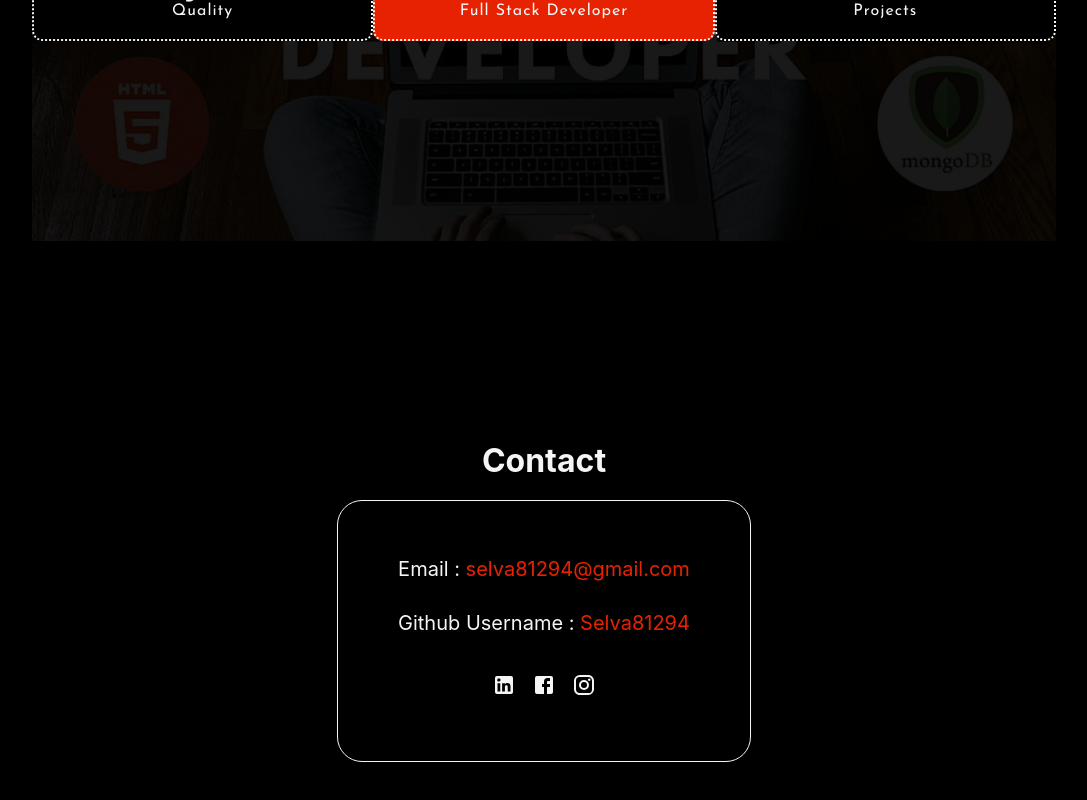
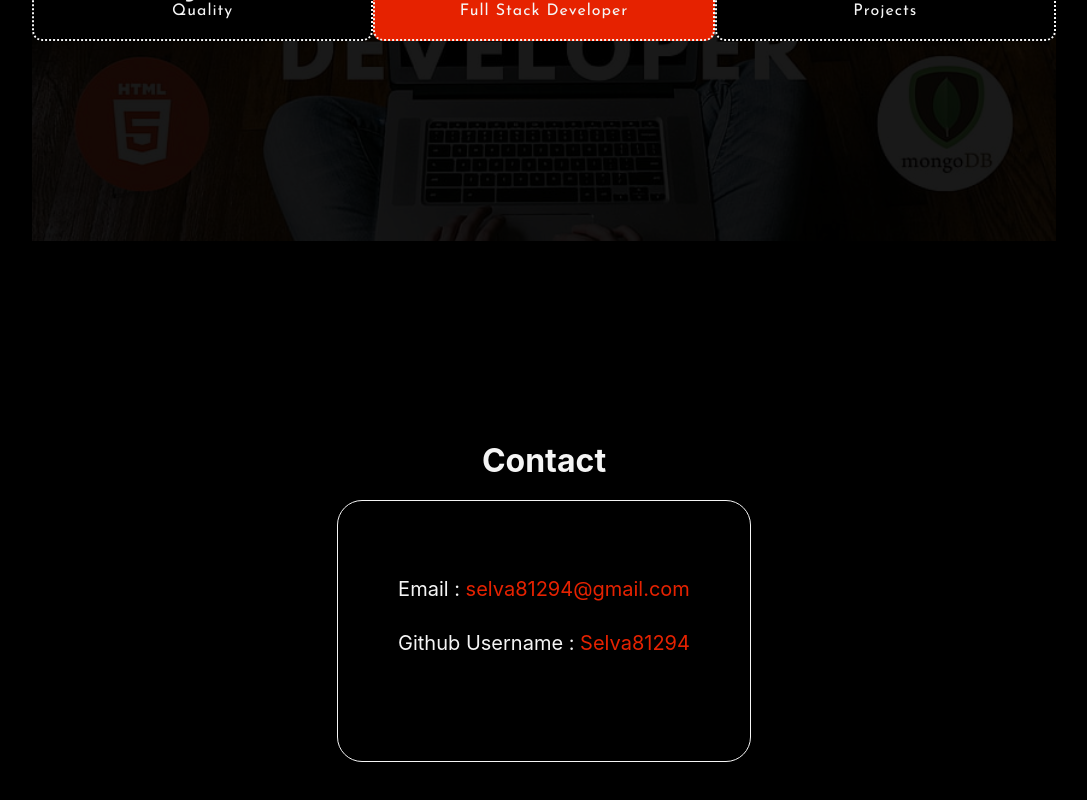
Before and after one commit to Selva81294/my-portfolio, a React (Create React App) app: page / in a window 1280 px wide. Shown: the part 2846-3646 px from the top of the page, without its empty margins (96-1183 px from the left). Built offline with nearby package versions, Linux system fonts and the light colour scheme.

Commit message:
resume link fix

```diff
--- a/src/Components/Contact/Contact.js
+++ b/src/Components/Contact/Contact.js
@@ -9,7 +9,6 @@
 const Contact = () => {
   return (
     <Element className='contact' id='contact'>
-
         <h1>Contact</h1>
         <div className='contact_container'>
             <p>
@@ -18,29 +17,9 @@
             <p>
                 Github Username : <span>Selva81294</span>
             </p>
-            <div className='contact_icons'>
-                <a href='https://www.linkedin.com/in/selva-kumaran-b714b6131'>
-                    <IconButton>
-                      <LinkedIn/>
-                    </IconButton>
-                </a>
-                <a href='https://www.facebook.com/ilayaselva/'>
-                    <IconButton>
-                      <Facebook/>
-                    </IconButton>
-                </a>
-                <a href='https://www.instagram.com/thalapathy_selva8/'>
-                    <IconButton>
-                      <Instagram/>
-                    </IconButton>
-                </a>
-
-            </div>
         </div>
         <div>
-
         </div>
-
     </Element>
   )
 }
--- a/src/Components/TopContent/topContent.js
+++ b/src/Components/TopContent/topContent.js
@@ -13,7 +13,7 @@
         <div className='topContent_container'>
             <h1>Mr. Selva Kumaran</h1>
             <p>A Full Stack Web & App Developer</p>
-            <button className='topContent_downloadBtn' onClick={()=>newTab("https://docs.google.com/document/d/1icctN2fxfigyD0L3oo2M-P-VVI4REpll/edit#heading=h.30j0zll")}>My Resume</button>
+            <button className='topContent_downloadBtn' onClick={()=>newTab("https://drive.google.com/file/d/11324UspfdaThGuEAHv4G7MYUV6s0b2Q8/view?usp=sharing")}>My Resume</button>
             <Link to="projects" smooth={true} duration={500}>
                 <button className='topContent_workBtn'>My Work</button>
             </Link>
```
